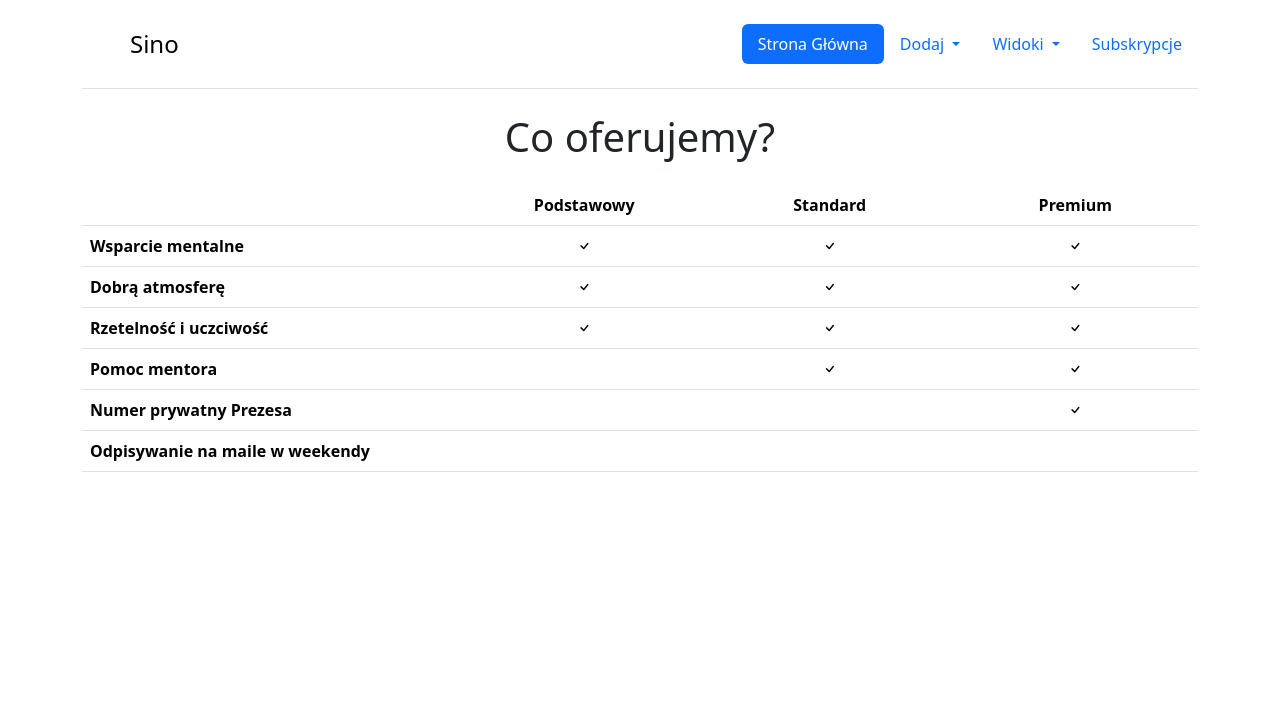
After one commit to BartAdamPOZ/CMS_Sino, a PHP site: page /includes/plans.php in a window 1280 px wide. The commit adds this page. Shown: the top 728 px of the page. Run offline with PHP 8.4, Linux system fonts and the light colour scheme; lists and menus that the app fills with data are empty.

Commit message:
Added site with comparison of plans

```diff
--- a/css/styles.css
+++ b/css/styles.css
@@ -12,7 +12,10 @@ main {
 
 /* id */
 
+.pricing-table {
+  text-align: center;
 
+}
 
 
 
--- a/includes/header.php
+++ b/includes/header.php
@@ -5,6 +5,7 @@
   <meta name="viewport" content="width=device-width, initial-scale=1.0">
   <link href="https://cdn.jsdelivr.net/npm/bootstrap@5.3.2/dist/css/bootstrap.min.css" rel="stylesheet" integrity="sha384-T3c6CoIi6uLrA9TneNEoa7RxnatzjcDSCmG1MXxSR1GAsXEV/Dwwykc2MPK8M2HN" crossorigin="anonymous">
   <script src="https://cdn.jsdelivr.net/npm/bootstrap@5.3.0-alpha3/dist/js/bootstrap.bundle.min.js" integrity="sha384-ENjdO4Dr2bkBIFxQpeoTz1HIcje39Wm4jDKdf19U8gI4ddQ3GYNS7NTKfAdVQSZe" crossorigin="anonymous"></script>
+  <link rel="stylesheet" href="https://cdn.jsdelivr.net/npm/bootstrap-icons@1.11.1/font/bootstrap-icons.css">
   <link rel="stylesheet" href="/css/styles.css">
 
   <title>Sino</title>
@@ -43,7 +44,7 @@
               <li><a class="dropdown-item" href="#">Osoby Kontaktowe</a></li>
             </ul>
           </li>
-        <li class="nav-item"><a href="#" class="nav-link">Subskrypcje</a></li>
+        <li class="nav-item"><a href="/includes/plans.php" class="nav-link">Subskrypcje</a></li>
       </ul>
     </header>
   </div>
--- /dev/null
+++ b/includes/plans.php
@@ -0,0 +1,72 @@
+<?php
+
+require 'init.php';
+
+require 'header.php';
+
+
+?>
+
+  <h2 class="display-6 text-center mb-4">Co oferujemy?</h2>
+    <div class="table-responsive">
+      <table class="table text-center">
+        <thead>
+          <tr>
+            <th style="width: 34%;"></th>
+            <th style="width: 22%;">Podstawowy</th>
+            <th style="width: 22%;">Standard</th>
+            <th style="width: 22%;">Premium</th>
+          </tr>
+        </thead>
+        <tbody>
+          <tr>
+            <th scope="row" class="text-start">Wsparcie mentalne</th>
+            <td><i class="bi bi-check"></i></td>
+            <td><i class="bi bi-check"></i></td>
+            <td><i class="bi bi-check"></i></td>
+          </tr>
+          <tr>
+            <th scope="row" class="text-start">Dobrą atmosferę</th>
+            <td><i class="bi bi-check"></i></td>
+            <td><i class="bi bi-check"></i></td>
+            <td><i class="bi bi-check"></i></td>
+          </tr>
+        </tbody>
+
+        <tbody>
+          <tr>
+            <th scope="row" class="text-start">Rzetelność i uczciwość</th>
+            <td><i class="bi bi-check"></i></td>
+            <td><i class="bi bi-check"></i></td>
+            <td><i class="bi bi-check"></i></td>
+          </tr>
+          <tr>
+            <th scope="row" class="text-start">Pomoc mentora</th>
+            <td></td>
+            <td><i class="bi bi-check"></i></td>
+            <td><i class="bi bi-check"></i></td>
+          </tr>
+          <tr>
+            <th scope="row" class="text-start">Numer prywatny Prezesa</th>
+            <td></td>
+            <td></td>
+            <td><i class="bi bi-check"></i></td>
+          </tr>
+          <tr>
+            <th scope="row" class="text-start">Odpisywanie na maile w weekendy</th>
+            <td></td>
+            <td></td>
+            <td></td>
+          </tr>
+        </tbody>
+      </table>
+    </div>
+
+
+
+
+
+
+
+
+<?php require 'footer.php'; ?>
```
